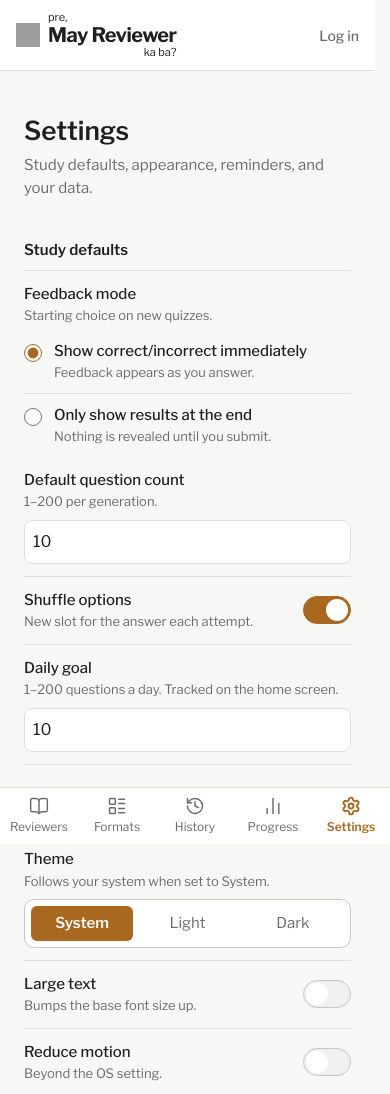
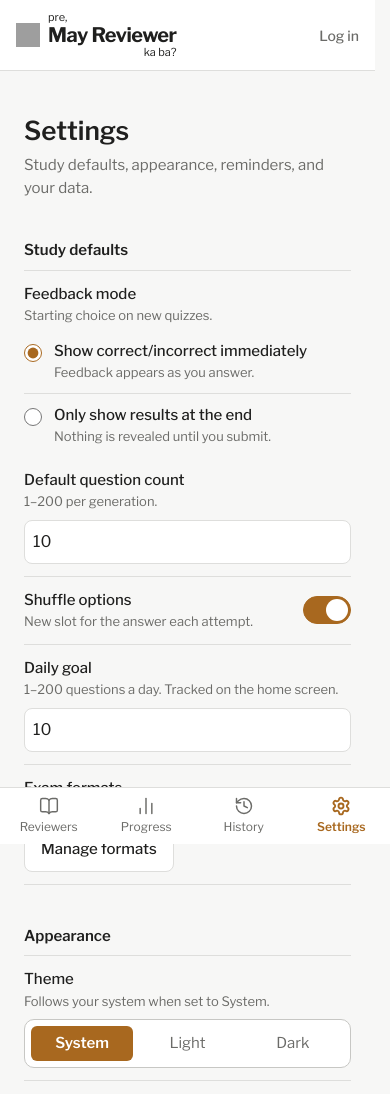
Before and after one commit to yuriolvrs/mayreviewer, a Next.js app: page /settings in a window 390 px wide. Shown: the top 1094 px of the page. Built offline with nearby package versions, Linux system fonts and the light colour scheme; no server answers; grey boxes are pictures that could not be loaded.

Commit message:
Move Formats from the phone bottom bar into Settings
The bar keeps the daily study loop: Reviewers, Progress, History, Settings. Formats is setup you touch rarely, so it is a row in Settings on phones (and the Settings tab stays active on /formats). Desktop keeps it in the Navbar.

```diff
--- a/app/components/BottomBar.tsx
+++ b/app/components/BottomBar.tsx
@@ -2,14 +2,14 @@
 
 import Link from "next/link";
 import { usePathname } from "next/navigation";
-import { BookOpen, ChartNoAxesColumn, History, LayoutList, Settings, type LucideIcon } from "lucide-react";
+import { BookOpen, ChartNoAxesColumn, History, Settings, type LucideIcon } from "lucide-react";
 
 const TABS: { href: string; label: string; icon: LucideIcon; match: (p: string) => boolean }[] = [
   { href: "/", label: "Reviewers", icon: BookOpen, match: (p) => p === "/" || p.startsWith("/reviewer") },
-  { href: "/formats", label: "Formats", icon: LayoutList, match: (p) => p.startsWith("/formats") },
+  { href: "/progress", label: "Progress", icon: ChartNoAxesColumn, match: (p) => p.startsWith("/progress") },
   { href: "/history", label: "History", icon: History, match: (p) => p.startsWith("/history") },
-  { href: "/progress", label: "Progress", icon: ChartNoAxesColumn, match: (p) => p.startsWith("/progress") },
-  { href: "/settings", label: "Settings", icon: Settings, match: (p) => p.startsWith("/settings") },
+  // Formats lives under Settings on phones: it is setup, not the daily loop.
+  { href: "/settings", label: "Settings", icon: Settings, match: (p) => p.startsWith("/settings") || p.startsWith("/formats") },
 ];
 
 // Mobile-only bottom nav. Desktop keeps the top Navbar — this renders nothing
@@ -23,7 +23,7 @@
       className="fixed inset-x-0 bottom-0 z-40 border-t border-border bg-surface md:hidden"
       style={{ paddingBottom: "env(safe-area-inset-bottom)" }}
     >
-      <div className="grid grid-cols-5">
+      <div className="grid grid-cols-4">
         {TABS.map((tab) => {
           const active = tab.match(pathname);
           const Icon = tab.icon;
--- a/app/settings/page.tsx
+++ b/app/settings/page.tsx
@@ -1,5 +1,6 @@
 "use client";
 
+import Link from "next/link";
 import { useEffect, useState } from "react";
 import ConfirmDialog from "@/app/components/ConfirmDialog";
 import { useAuth } from "@/app/components/AuthProvider";
@@ -268,6 +269,16 @@
               className="h-11 w-full rounded-lg border border-border bg-surface px-2 py-2 text-[0.9375rem] text-text-primary outline-none focus:border-accent"
             />
           </Row>
+          {/* Formats left the phone bottom bar (set up rarely, not daily), so
+              Settings is its home there. Desktop still has it in the Navbar. */}
+          <Row label="Exam formats" hint="Built-in and custom question formats.">
+            <Link
+              href="/formats"
+              className="flex h-11 items-center rounded-lg border border-border bg-surface px-4 text-[0.9375rem] font-medium text-text-primary hover:border-border-strong"
+            >
+              Manage formats
+            </Link>
+          </Row>
         </Section>
 
         <Section title="Appearance">
```
Also changed, not shown: app/components/ReviewersHome.tsx (renamed from app/page.tsx).
